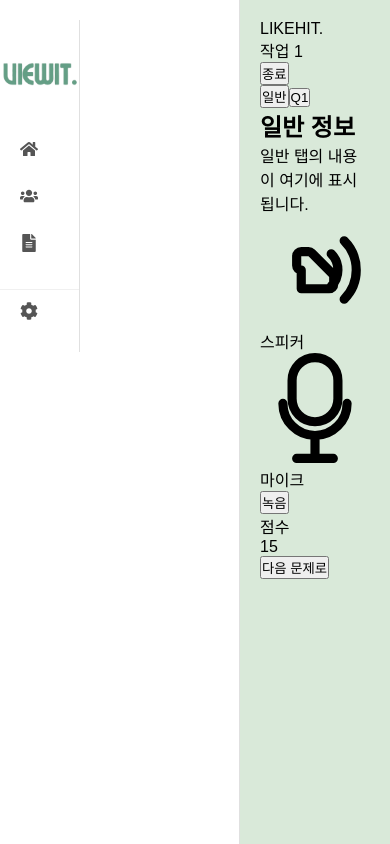
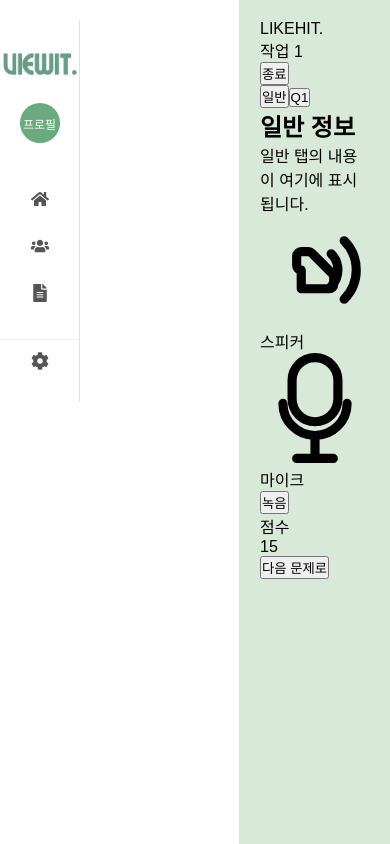
Before and after one commit to joeunjiii/View-it, a React (Create React App) app in the folder front/: page /Interview in a window 390 px wide. Built offline with nearby package versions, Linux system fonts and the light colour scheme.

Commit message:
6/10 Sidebar 반응형 추가

```diff
--- a/front/src/main/Layout.css
+++ b/front/src/main/Layout.css
@@ -8,16 +8,7 @@
     font-family: 'Noto Sans KR', sans-serif;
   }
 
-  /* 사이드바 공통 구조 */
-  .sidebar {
-    width: 240px;
-    min-width: 240px;
-    background-color: #fff;
-    border-right: 1px solid #e0e0e0;
-    display: flex;
-    flex-direction: column;
-    box-shadow: 2px 0 5px rgba(0, 0, 0, 0.03);
-  }
+
 
   /* 콘텐츠 영역 */
   .content {
--- a/front/src/main/maincomponent/Sidebar.jsx
+++ b/front/src/main/maincomponent/Sidebar.jsx
@@ -1,4 +1,5 @@
 import React, { useState, useEffect } from "react";
+import { Link } from "react-router-dom";
 import { FaHome, FaFileAlt, FaCog, FaUsers, FaBars } from "react-icons/fa";
 import "./css/Sidebar.css";
 
@@ -13,7 +14,6 @@ function Sidebar({ activeMenu, setActiveMenu }) {
 
 
   const isTablet = windowWidth <= 1024;
-
   const sidebarClass = isTablet ? "sidebar tablet" : "sidebar";
   return (
     <>
@@ -22,11 +22,13 @@ function Sidebar({ activeMenu, setActiveMenu }) {
       <div className={sidebarClass}>
         {/* 로고 */}
         <div className="logo-section">
+
+         <Link to="/main">
           <img src="/assets/logo.png" alt="로고" className="sidebar-logo" />
+          </Link>
         </div>
 
-        {/* 프로필 (PC에서만 표시) */}
-        {!isTablet  && (
+
           <div className="profile-section">
             <div className="profile-icon"><span>프로필</span></div>
             <div className="profile-info">
@@ -34,7 +36,7 @@ function Sidebar({ activeMenu, setActiveMenu }) {
               <div className="email">아이디@naver.com</div>
             </div>
           </div>
-        )}
+
 
         <nav className="main-nav">
           <ul>
--- a/front/src/main/maincomponent/css/Sidebar.css
+++ b/front/src/main/maincomponent/css/Sidebar.css
@@ -16,47 +16,28 @@
   width: 80px;
   min-width: 80px;
 }
-.sidebar.tablet .profile-section {
-  display: none;
-}
-
 
 .sidebar.tablet .main-nav li span,
 .sidebar.tablet .settings-button span {
-  display: none;
+  display: flex;
 }
-
-
-/* 반응형: 모바일 */
-.sidebar.mobile {
-  position: fixed;
-  top: 0;
-  left: 0;
-  width: 240px;
-  height: 100vh;
-  transform: translateX(-100%);
-  transition: transform 0.3s ease;
-  z-index: 1000;
-  background: white;
-  box-shadow: 2px 0 6px rgba(0,0,0,0.1);
-}
-
-.sidebar.mobile.open {
-  transform: translateX(0);
-}
-
 
 /* 로고 섹션 */
 .logo-section {
-  text-align: center;
-  padding: 20px 0;
+  display: flex;
+  justify-content: center;
+  align-items: center;
+  padding: 10px 0;
 }
 
 .sidebar-logo {
   width: 100%;
-  max-width: 120px;     /* PC 기준 최대 너비 */
-  height: auto;         /* 비율 유지 */
-  object-fit: contain;  /* 이미지 잘림 방지 */
+  max-width: 120px;
+  /* PC 기준 최대 너비 */
+  height: auto;
+  /* 비율 유지 */
+  object-fit: contain;
+  /* 이미지 잘림 방지 */
   display: block;
   margin: 0 auto;
 }
@@ -64,9 +45,9 @@
 /* 프로필 섹션 */
 .profile-section {
   display: flex;
+  justify-content: center;
   align-items: center;
-  padding: 0 20px 20px;
-  border-bottom: 1px solid #f0f0f0;
+  padding: 15px 0;
 }
 
 .profile-icon {
@@ -85,6 +66,42 @@
 .profile-info {
   display: flex;
   flex-direction: column;
+}
+
+
+@media (max-width: 1024px) {
+  .profile-info {
+    display: none;
+  }
+
+  .profile-section {
+    justify-content: center;
+    /* 가운데 정렬 */
+  }
+
+  .profile-icon {
+    margin-right: 0;
+    /* 오른쪽 여백 제거 */
+  }
+
+  .main-nav li {
+    justify-content: center;
+  }
+
+  .menu-icon {
+    margin-right: 0;
+    /* 아이콘 오른쪽 여백 제거 */
+  }
+
+  .settings-button {
+    justify-content: center;
+    /* 가운데 정렬 */
+  }
+
+  .settings-icon {
+    margin-right: 0;
+    /* 오른쪽 여백 제거 */
+  }
 }
 
 .username {
@@ -128,8 +145,11 @@
 }
 
 .menu-icon {
-  margin-right: 12px;
   font-size: 18px;
+}
+
+.main-nav li span {
+  padding-left: 8px;
 }
 
 /* 설정 버튼 */
@@ -144,6 +164,9 @@
 }
 
 .settings-icon {
-  margin-right: 12px;
   font-size: 18px;
 }
+
+.settings-button span {
+  padding-left: 8px;
+}
```
